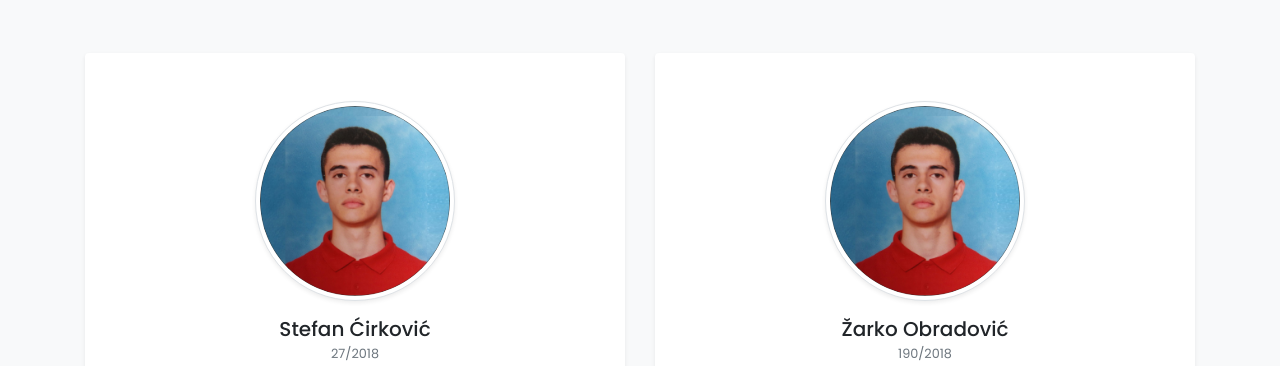
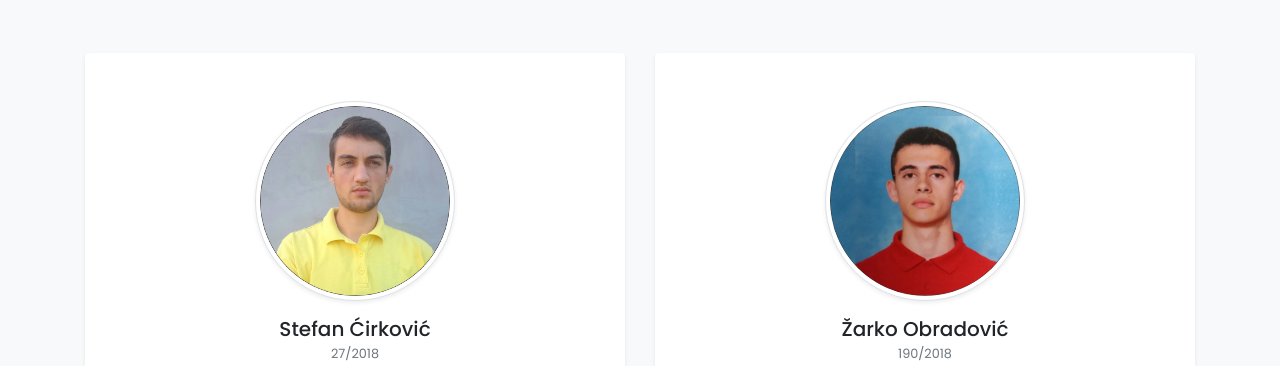
Before and after one commit to zarkoobradovic/WebTehnologijeProjekat, a plain HTML site: page Azure1/index.html in a window 1280 px wide. Shown: the part 9143-9509 px from the top of the page. Drawn offline with nearby package versions, Linux system fonts and the light colour scheme.

Commit message:
Sredjena Sekcija Autori

```diff
--- a/Azure1/index.html
+++ b/Azure1/index.html
@@ -758,19 +758,7 @@
                     </div>
 
 
-
-
-
-
-
-                </div>
-
-
-
-
-
-
-
+                </div>
 
 
                 <div class="row d-lg-none d-block d-md-block">
@@ -1778,7 +1766,7 @@
 
                 <!-- Team item -->
                 <div class="col-xl-6 col-sm-6 mb-5">
-                    <div class="bg-white rounded shadow-sm py-5 px-4"><img src="slike/profilna2.png" alt="" width="100"
+                    <div class="bg-white rounded shadow-sm py-5 px-4"><img src="slike/profilna1.png" alt="" width="100"
                             class="img-fluid rounded-circle mb-3 img-thumbnail shadow-sm">
                         <h5 class="mb-0">Stefan Ćirković</h5><span
                             class="small text-uppercase text-muted">27/2018</span>
```
Also changed, not shown: Azure1/slike/profilna1.png (added).
